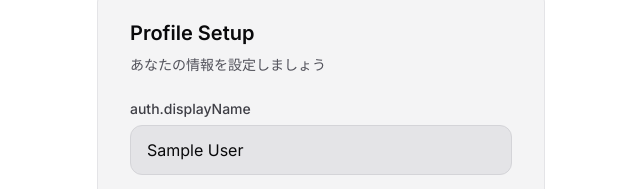
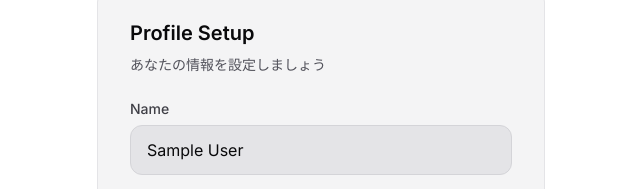
Before and after one commit to unmo/famnote, a React (Vite) app: page /onboarding/profile in a window 1280 px wide. Shown: the part 145-334 px from the top of the page, without its empty margins (319-959 px from the left). Built offline with nearby package versions, Linux system fonts and the light colour scheme; no server answers; the database is empty; sample sign-in values are in the browser's storage.

Commit message:
fix: i18n未定義キーを修正（auth.displayName・common.validationError・settings.themeAriaLabel）

```diff
--- a/src/components/settings/AddChildProfileForm.tsx
+++ b/src/components/settings/AddChildProfileForm.tsx
@@ -46,7 +46,7 @@ export function AddChildProfileForm({ onAdd, isAtMemberLimit, maxMembers }: AddC
   const handleSubmit = async () => {
     const result = addChildProfileSchema.safeParse({ displayName: value });
     if (!result.success) {
-      setError(result.error.errors[0]?.message ?? t('common.validationError'));
+      setError(result.error.errors[0]?.message ?? t('profile.validationError'));
       return;
     }
     if (memberType === 'parent' && !parentRole) {
--- a/src/routes/app/ThemePage.tsx
+++ b/src/routes/app/ThemePage.tsx
@@ -38,7 +38,7 @@ export function ThemePage() {
                   setTheme(theme.id);
                 }}
                 title={theme.name}
-                aria-label={t('settings.themeAriaLabel', { name: theme.name }) + (isLocked ? ` (${t('settings.themeLocked')})` : '')}
+                aria-label={t('common.themeAriaLabel', { name: theme.name }) + (isLocked ? ` (${t('common.themeLocked')})` : '')}
                 className="relative flex flex-col items-center gap-2"
               >
                 <div
--- a/src/routes/onboarding/ProfileSetupPage.tsx
+++ b/src/routes/onboarding/ProfileSetupPage.tsx
@@ -86,7 +86,7 @@ export function ProfileSetupPage() {
             {/* 表示名 */}
             <div className="flex flex-col gap-1.5">
               <label className="text-sm font-medium text-zinc-300">
-                {t('auth.displayName')}
+                {t('profile.nameLabel')}
               </label>
               <input
                 {...register('displayName')}
```
